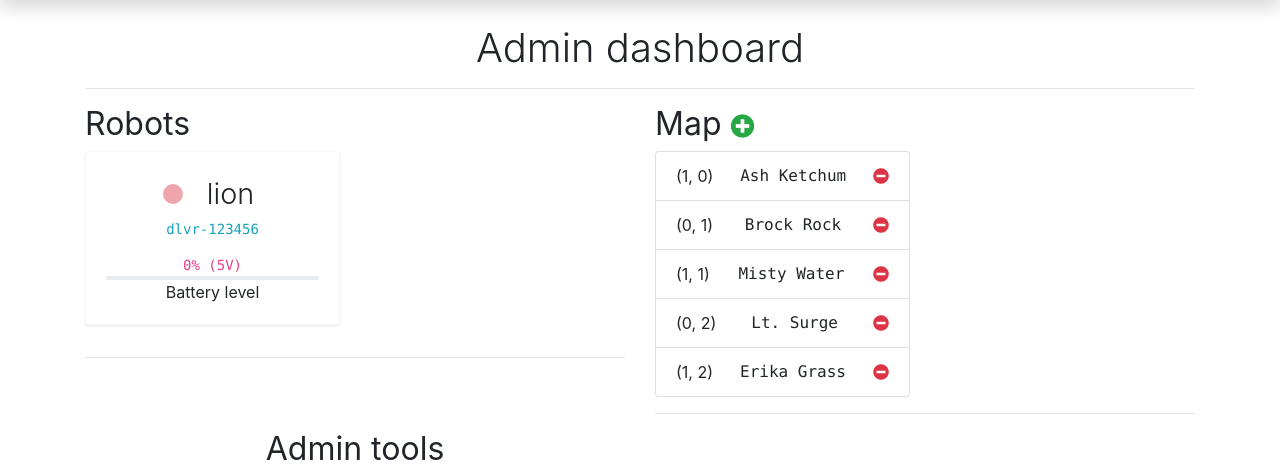
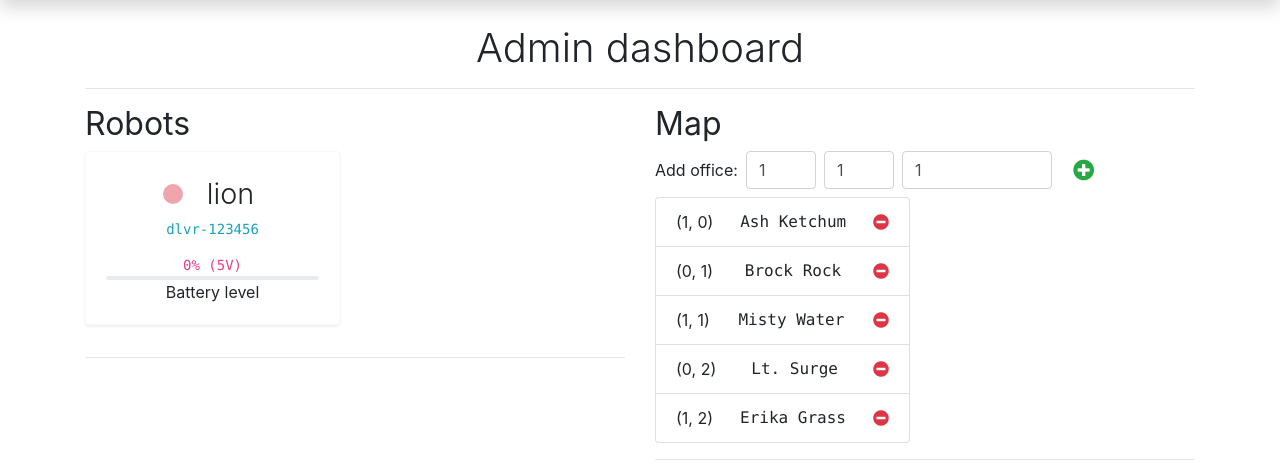
Before and after one commit to JMaio/deliver.ai, a Flask app: page /admin/ in a window 1280 px wide. Shown: the part 56-523 px from the top of the page. Run offline with Flask 2, Linux system fonts and the light colour scheme; some libraries are stand-ins or nearby versions.

Commit message:
update admin page with office add functionality

```diff
--- a/flask_app/app.py
+++ b/flask_app/app.py
@@ -334,12 +334,14 @@
     def api_get(args):
         if args == 'map.json':
             return office_map.to_json()
-        if args == 'botinfo':
+        elif args == 'botinfo':
             bot = bots.get(request.args.get('name'), None)  # type: Bot
             if bot:
                 return bot.to_json()
             else:
                 return "error"
+        else:
+            return "Invalid api call (GET)."
 
     @app.route('/api/<string:args>', methods=['POST'])
     def api_post(args):
@@ -377,6 +379,37 @@
                   .format(len(office_map.get())))
             tcp_server.send_encoded_message(['UPDATEMAP'])
             return office_map.to_json()
+        elif args == 'add_office':
+            params = {
+                # send key, value pair only if value present
+                k: request.form.get(k, type=t) for k, t in
+                [
+                    ('x', int),
+                    ('y', int),
+                    ('username', str),
+                ]
+                if request.form.get(k)
+            }
+            try:
+                s = params['username'].split('.')
+                if len(s) != 2:
+                    raise ValueError
+                name = " ".join(s).title()
+            except ValueError:
+                return "error - bad username"
+            print(f' --- name = {name}')
+            new_person = Person(
+                params['username'],
+                name,
+                (params['x'], params['y'],)
+            )
+            try:
+                office_map.add_office(new_person)
+            except KeyError:
+                return "error - already in map"
+            return f'add office - {new_person}'
+        else:
+            return "Invalid api call (POST)"
 
     @app.errorhandler(404)
     def error_page(
--- a/flask_app/deliverai_utils.py
+++ b/flask_app/deliverai_utils.py
@@ -153,6 +153,20 @@
     def __init__(self, offices=None):
         self.offices = offices  # type: dict[str: Person]
 
+    def add_office(self, person):
+        if self.in_map(person):
+            raise KeyError
+        if person.coordinates == (0, 0):
+            raise ValueError
+        else:
+            self.offices[person.username] = person
+
+    def remove_office(self, person):
+        if self.in_map(person):
+            self.offices.pop(person.username)
+        else:
+            raise KeyError
+
     def distance(self, p1, p2):
         if not self.in_map(p1) and self.in_map(p2):
             return None
--- a/flask_app/map_2.txt
+++ b/flask_app/map_2.txt
@@ -1,4 +1,3 @@
 ash.ketchum, Ash Ketchum, 1, 0
 misty.water, Misty Water, 1, 1
-sabrina.psychic, Sabrina Psychic, 2, 1
 blaine.fire, Blaine Fire, 3, 1
--- a/flask_app/templates/admin.html
+++ b/flask_app/templates/admin.html
@@ -16,9 +16,23 @@
             <hr>
         </div>
         <div class="col-12 col-lg-6">
-            <h2 class="font-weight-normal">Map <a href="{{ url_for('index') }}"
-                                                  class="fas fa-plus-circle fa-xs text-success text-decoration-none"></a>
-            </h2>
+            <h2 class="font-weight-normal">Map</h2>
+            <form class="form-inline mb-2" id="add-office-form" method="post"
+                  action="/api/add_office" name="add-office-form">
+                <p class="my-auto mr-2">Add office:</p>
+                {% for var, type, w in [
+                    ('x', 'number', 70),
+                    ('y', 'number', 70),
+                    ('username', 'text', 150),
+                ] %}
+                    <input class="form-control mr-2"
+                           style="max-width: {{ w }}px;" type="{{ type }}"
+                           value="1" placeholder="{{ var }}"
+                           id="add-office-{{ var }}" name="{{ var }}">
+                {% endfor %}
+                <button type="submit"
+                        class="btn fas fa-plus-circle fa-lg text-success text-decoration-none"></button>
+            </form>
             <div class="row justify-content-start">
                 <div class="col-12 col-sm-6">
                     <ul class="list-group d-flex justify-content-center mx-auto"
@@ -31,10 +45,6 @@
                                    class="fas fa-minus-circle text-danger"></a>
                             </li>
                         {% endfor %}
-                        {#        <li class="list-group-item">Dapibus ac facilisis in</li>#}
-                        {#        <li class="list-group-item">Morbi leo risus</li>#}
-                        {#        <li class="list-group-item">Porta ac consectetur ac</li>#}
-                        {#        <li class="list-group-item">Vestibulum at eros</li>#}
                     </ul>
                 </div>
             </div>
@@ -62,11 +72,31 @@
 {% block scripts %}
     {{ super() }}
     <script>
-        const admin_refresh = () =
-        >
-        {
-            window.location.reload();
-        }
-        setTimeout(admin_refresh, 5 * 1000);
+        $(document).ready(function () {
+            const admin_refresh = function () {
+                window.location.reload();
+            };
+            // setTimeout(admin_refresh, 15 * 1000);
+
+            $('form[name=add-office-form]').submit(function (e) {
+                e.preventDefault();
+                console.log($(this).serialize());
+                $.ajax({
+                    type: 'POST',
+                    cache: false,
+                    url: '/api/add_office',
+                    data: $(this).serialize(),
+                    success: function (msg) {
+                        alert(msg);
+                    }
+                });
+            });
+        });
+        {#const add_office = form => {#}
+        {#    console.log(form);#}
+        {#    $.post('/api/add_office', form.serialize(), function (data) {#}
+        {#        alert(data);#}
+        {#    });#}
+        {# } #}
     </script>
 {% endblock %}
```
